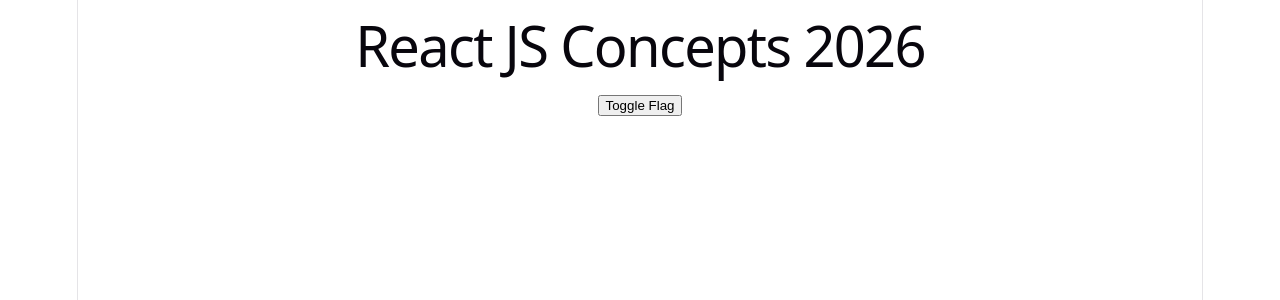
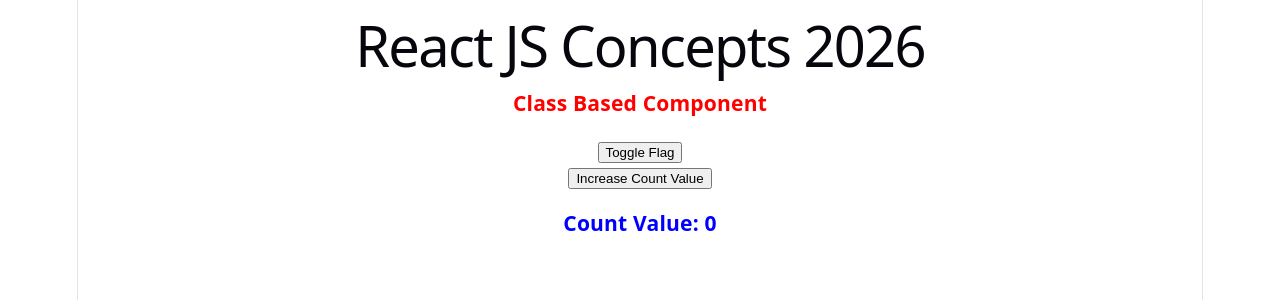
Before and after one commit to pratappadhy2005/react-starter, a React (Vite) app in the folder 11-End-To-End/03-reatcjs-concepts/: page / in a window 1280 px wide. Shown: the top 300 px of the page. Built offline with nearby package versions, Linux system fonts and the light colour scheme.

Commit message:
-Added component life cycle

```diff
--- a/11-End-To-End/03-reatcjs-concepts/src/components/class-based-component.jsx
+++ b/11-End-To-End/03-reatcjs-concepts/src/components/class-based-component.jsx
@@ -4,7 +4,9 @@
 
     state = {
         showText: false,
-        changeColor: false
+        changeColor: false,
+        count: 0,
+        changeCountStyle: false
     }
 
     // constructor(props) {
@@ -21,15 +23,47 @@
         this.setState({ showText: !this.state.showText, changeColor: !this.state.changeColor })
     }
 
+    handleCount = () => {
+        console.log('Button Clicked ')
+        this.setState({ count: this.state.count + 1 })
+    }
+
+    // component did mount
+    componentDidMount() {
+        console.log('this is first time on page load')
+        this.setState({
+            showText: !this.state.showText,
+            changeColor: !this.state.changeColor
+        })
+    }
+
+    //component did update
+    componentDidUpdate(prevProps, prevState) {
+        if (this.state.count !== prevState.count && this.state.count === 10) {
+            this.setState({ changeCountStyle: !this.state.changeCountStyle })
+        } else if (this.state.count !== prevState.count && this.state.count !== 10) {
+            this.setState({ changeCountStyle: false })
+        }
+        console.log(prevProps, prevState)
+    }
+
+    //component will unmount
+    componentWillUnmount() {
+        console.log('this is last time on page load')
+    }
+
     render() {
-        const { showText, changeColor } = this.state
-        console.log(showText, changeColor)
+        const { showText, changeColor, changeCountStyle } = this.state
+        console.log(changeCountStyle)
+        //console.log(showText, changeColor)
         return (
             <div>
                 {
                     showText ? <h3 style={{ color: changeColor ? 'red' : 'blue' }}>Class Based Component</h3> : null
                 }
-                <button onClick={this.handleClick}>Toggle Flag</button>
+                <button onClick={this.handleClick}>Toggle Flag</button><br />
+                <button onClick={this.handleCount}>Increase Count Value</button>
+                <h3 style={{ color: changeCountStyle ? 'red' : 'blue' }}>Count Value: {this.state.count}</h3>
             </div>
         )
     }
```
